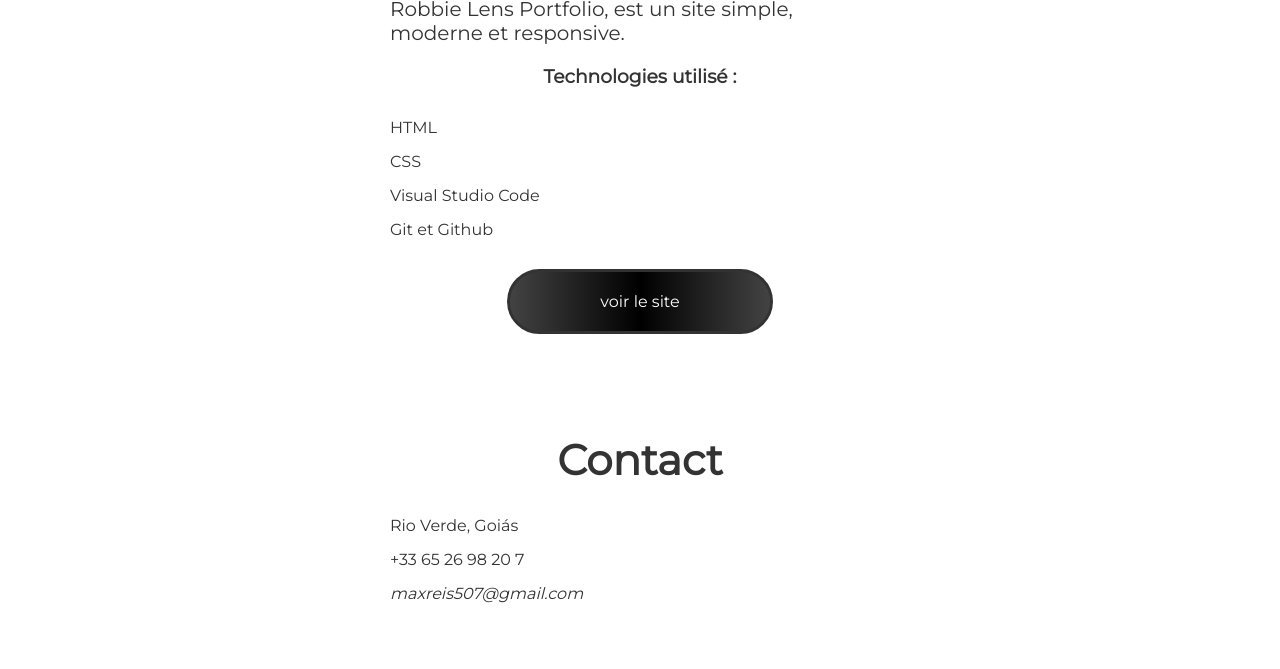
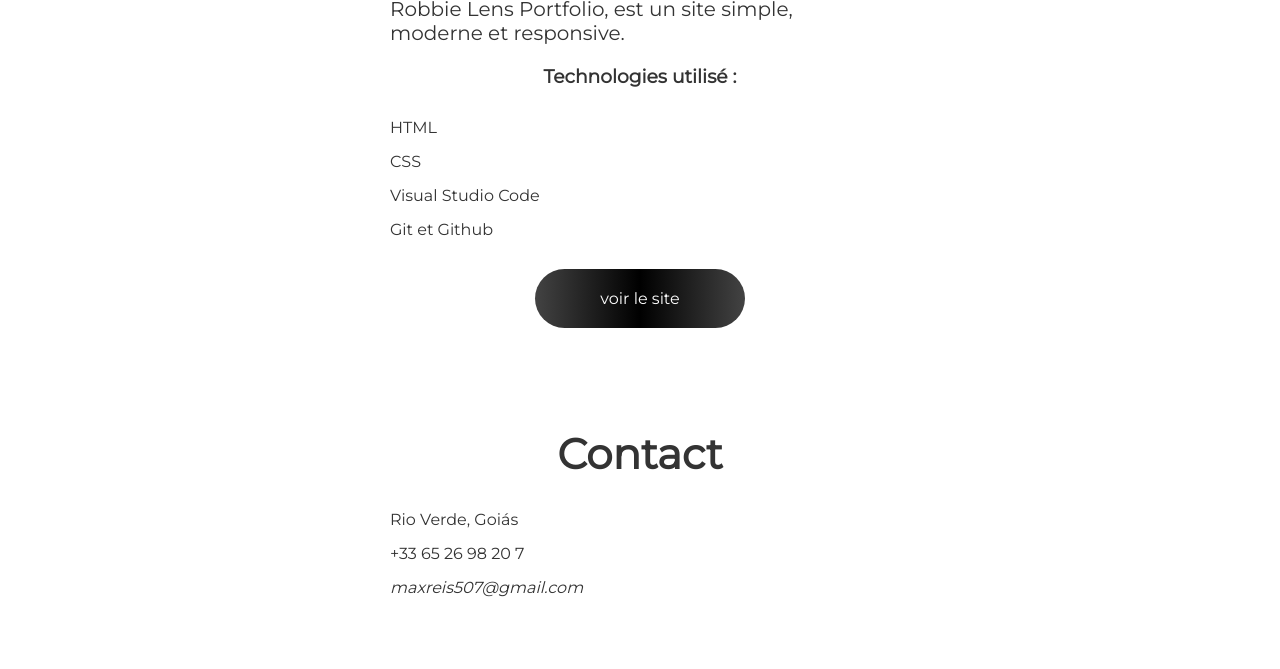
Before and after one commit to LightningMax/max-portfolio, a plain HTML site: page index.html in a window 1280 px wide. Shown: the part 1070-1739 px from the top of the page. Drawn offline with Linux system fonts and the light colour scheme.

Commit message:
fixed buton width

```diff
--- a/index.html
+++ b/index.html
@@ -46,7 +46,7 @@
                 <li>Visual Studio Code</li>
                 <li>Git et Github</li>
             </ul>
-        <a class="cta"
+        <a class="btn"
         target="_blank"
         href="https://lightningmax.github.io/">voir le site</a>
         </div>
--- a/styles.css
+++ b/styles.css
@@ -116,22 +116,24 @@ h3 {
     justify-content: center;
 }
 
-.cta {
-    display: inline-block;
+.btn {
+    display: block;
     display: flex;
     margin: auto;
     margin-top: 30px;
-    width: 20%;
+    width: 150px;
     padding: 20px 30px;
     justify-content: center;
-    border: #333 solid;
     background: linear-gradient(90deg, #434343, #000000, #434343);
-    color: white;
-    font-style: normal;
     border-radius: 50px;
 }
 
-.cta:hover {
+.btn {
+    color: white;
+    font-style: normal;
+}
+
+.btn:hover {
     text-decoration: none;
     background: linear-gradient(90deg, #000000, #434343, #000000);
 }
```
